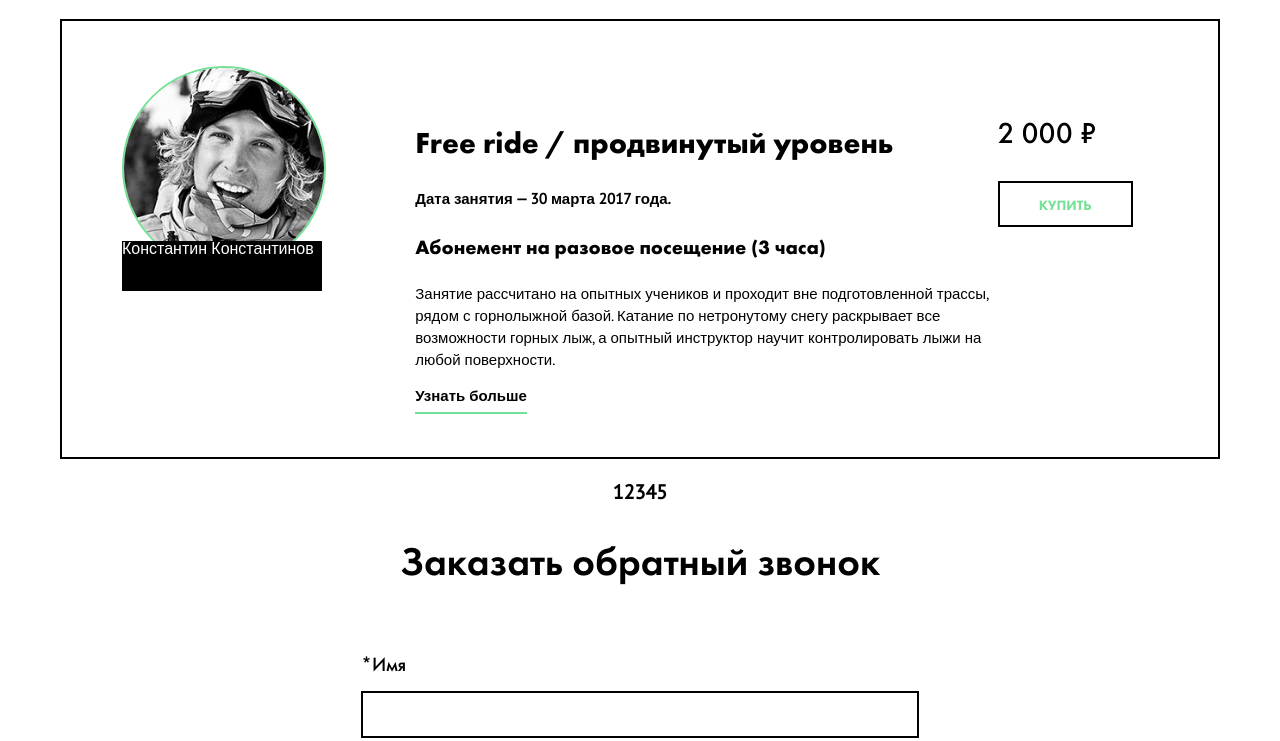
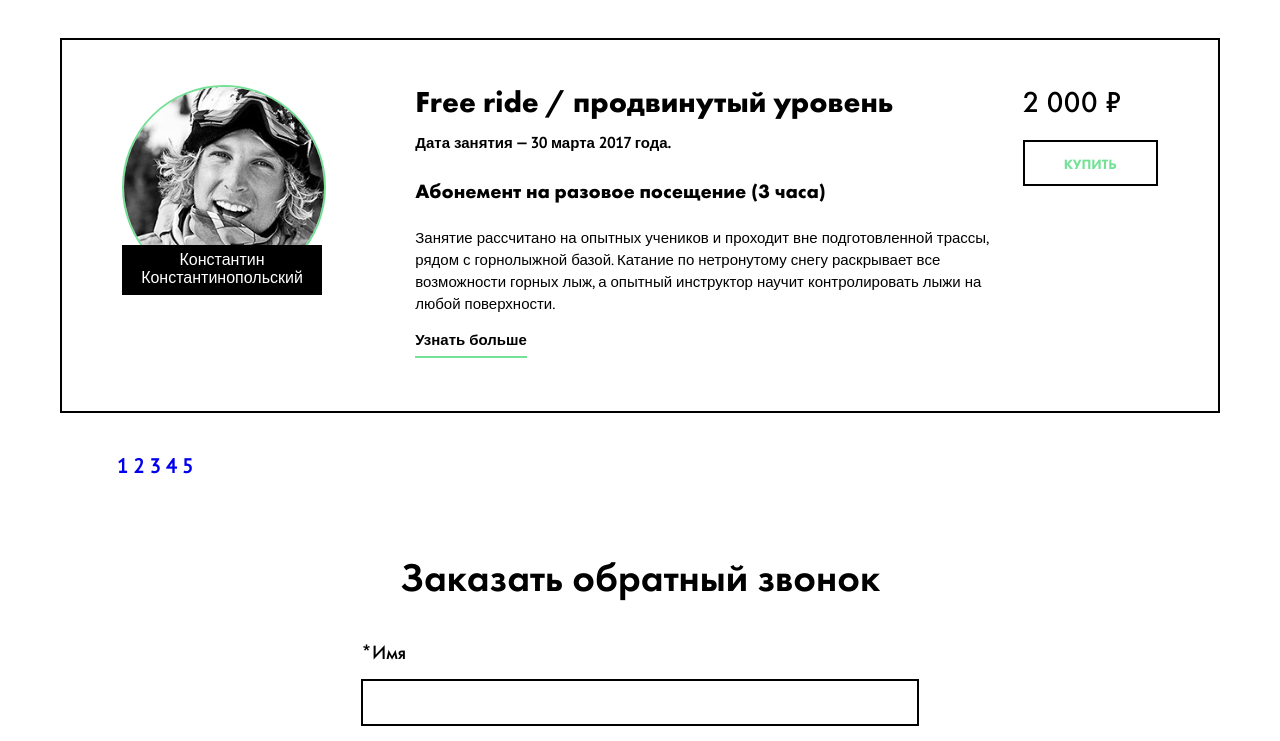
Before and after one commit to filinova/iceace, a plain HTML site: page schedule.html in a window 1280 px wide. Shown: the part 505-1246 px from the top of the page. Drawn offline with Linux system fonts and the light colour scheme; files whose address does not match are found by name.

Commit message:
Исправлено положение блоков на странице с расписанием

```diff
--- a/css/style.css
+++ b/css/style.css
@@ -924,22 +924,27 @@ tr {
 
 .tr-sport {
   width: 160px;
+  padding-bottom: 20px;
 }
 
 .tr-insrt {
   width: 300px;
+  padding-bottom: 20px;
 }
 
 .tr-date {
   width: 155px;
+  padding-bottom: 20px;
 }
 
 .tr-time {
   width: 155px;
+  padding-bottom: 20px;
 }
 
 .tr-price {
   width: 155px;
+  padding-bottom: 20px;
 }
 
 
@@ -975,6 +980,7 @@ td {
   border: 2px solid #000;
   box-sizing: border-box;
   padding-top: 45px;
+  height: 375px;
 }
 
 .instr-photo {
@@ -998,13 +1004,14 @@ td {
   width: 200px;
   height: 50px;
   position: absolute;
-  bottom: -15px;
+  bottom: 0px;
 }
 
 .instr-name-text {
+  display: block;
   color: #fff;
   text-align: center;
-
+  margin: 7px;
 }
 
 .instr-profile {
@@ -1019,8 +1026,13 @@ td {
   font-weight: 300;
   font-size: 30px;
   font-weight: bold;
-  margin-top: 60px;
+  margin: 0;
+  margin-bottom: 15px;
 }
+
+/*.instr-profile-title h3 {
+  margin: 0;
+}*/
 
 .date-descr {
   font-family: 'PTSans', sans-serif;
@@ -1057,6 +1069,7 @@ td {
 .instr-offer {
   display: inline-block;
   vertical-align: top;
+  padding-left: 25px;
 }
 
 .instr-offer-price {
@@ -1064,8 +1077,7 @@ td {
   font-weight: 500;
   font-size: 30px;
   display: block;
-  margin-top: 50px;
-  margin-bottom: 30px;
+  margin-bottom: 20px;
 }
 
 .instr-offer-buy {
@@ -1085,10 +1097,27 @@ td {
 }
 
 .instr-pages {
+  display: inline-block;
   font-size: 20px;
   font-weight: bold;
   text-align: center;
   margin-top: 24px;
+}
+
+.slider-counter {
+  text-align: center;
+  width: 150px;
+  margin: 0 auto;
+}
+
+.slider-counter li {
+  display: inline;
+  list-style-type: none;
+  padding-left: 0;
+}
+
+.slider-num {
+  text-decoration: none;
 }
 
 .callback-inner {
@@ -1101,6 +1130,8 @@ td {
   font-size: 40px;
   font-weight: 300;
   text-align: center;
+  margin-top: 55px;
+  margin-bottom: 10px;
 }
 
 .callback-form {
@@ -1125,7 +1156,7 @@ input {
   font-weight: 500;
   font-size: 20px;
   padding-bottom: 15px;
-  padding-top: 35px;
+  padding-top: 30px;
 }
 
 .callback-btn {
@@ -1140,7 +1171,8 @@ input {
   color: #74e196;
   text-transform: uppercase;
   background-color: transparent;
-  margin: 60px auto;
+  margin: 48px auto 68px;
+  width: 135px;
 }
 .callback-textarea {
   height: 120px;
--- a/schedule.html
+++ b/schedule.html
@@ -87,7 +87,7 @@
         <div class="instr-photo">
           <img src="img/instr4.jpg" alt="photo-instructor">
           <div class="instr-name">
-            <span class="instr-name-text">Константин Константинов</span>
+            <span class="instr-name-text">Константин Константинопольский</span>
           </div>
         </div>
         <div class="instr-profile">
@@ -103,7 +103,15 @@
         </div>
       </div>
       <div class="instr-pages">
-        12345
+        <nav class="slider-counter">
+          <ul>
+            <li><a href="#" class="slider-num">1</a></li>
+            <li><a href="#" class="slider-num">2</a></li>
+            <li><a href="#" class="slider-num">3</a></li>
+            <li><a href="#" class="slider-num">4</a></li>
+            <li><a href="#" class="slider-num">5</a></li>
+          </ul>
+        </nav>
       </div>
     </div>
   </div>
```
Lines whose indentation alone changed are shown as unchanged.
